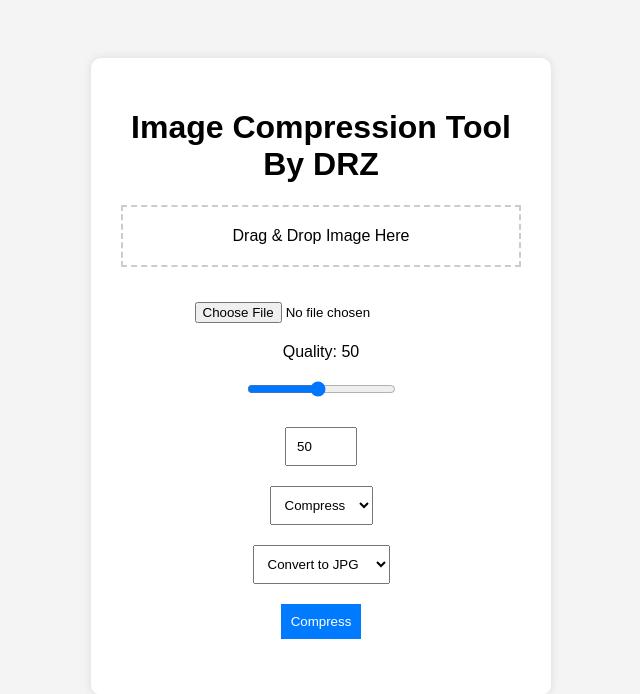
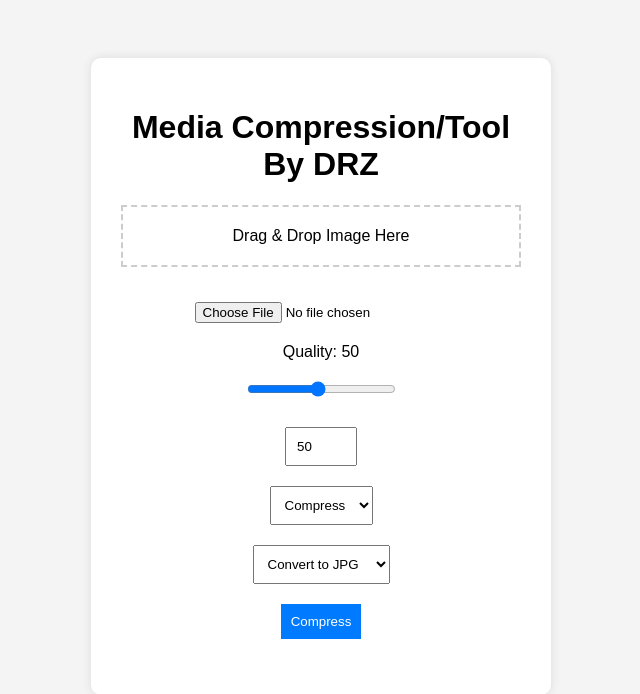
Before and after one commit to Dronzly/media-compressor, a FastAPI app: page / in a window 1280 px wide. Shown: the top 694 px of the page, without its empty margins (319-959 px from the left). Run offline with FastAPI, Linux system fonts and the light colour scheme.

Commit message:
fix: changed Title

```diff
--- a/templates/index.html
+++ b/templates/index.html
@@ -48,7 +48,7 @@
 <body>
 
 <div class="container">
-    <h1>Image Compression Tool By DRZ</h1>
+    <h1>Media Compression/Tool By DRZ</h1>
 
     <div id="dropZone">Drag & Drop Image Here</div>
 
```
